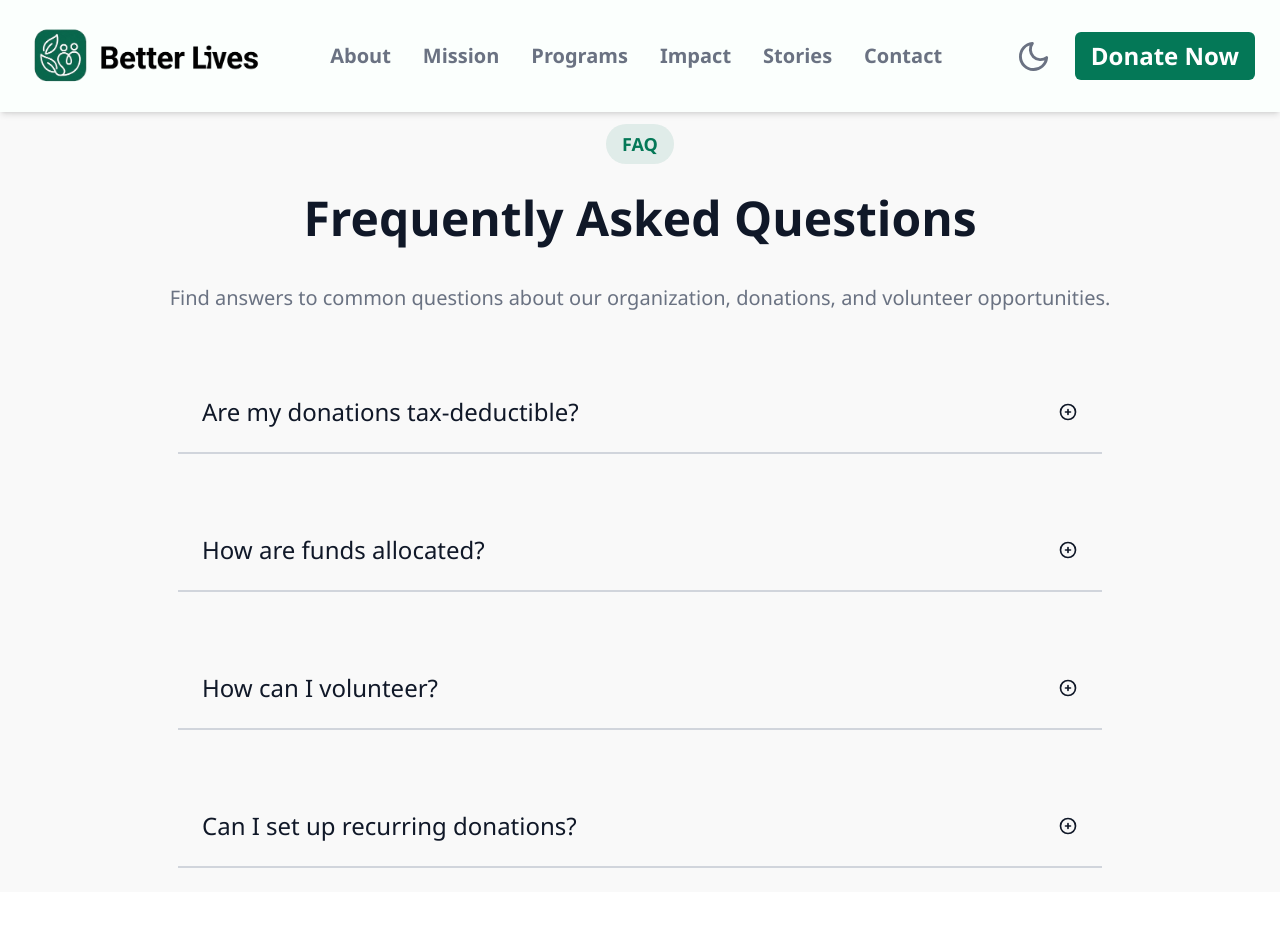
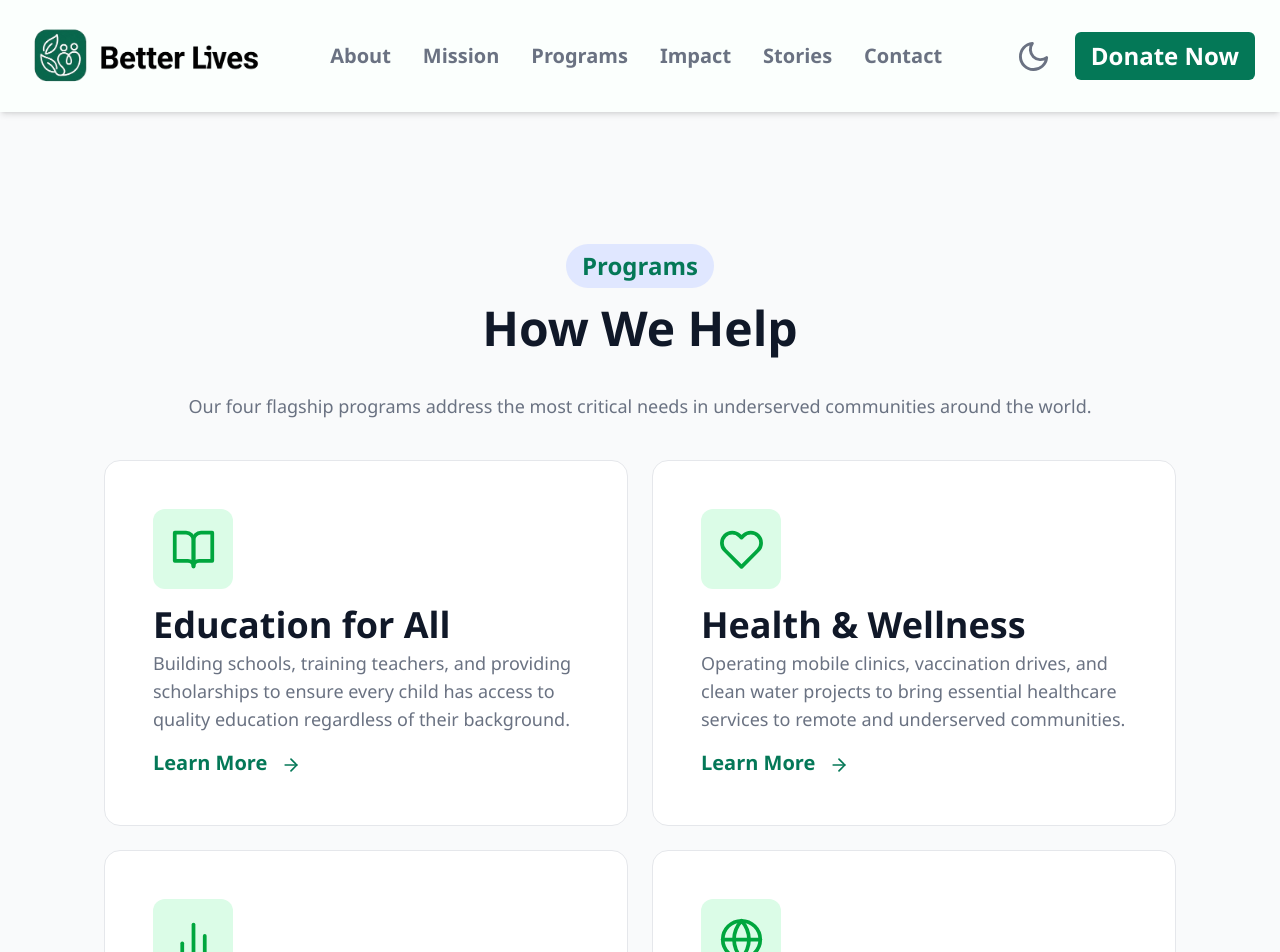
Before and after one commit to Victoryruro/Better-Lives, a React (Vite) app: page / in a window 1280 px wide. Shown: the top 952 px of the page. Built offline with nearby package versions, Linux system fonts and the light colour scheme.

Commit message:
Done with Program Component

```diff
--- /dev/null
+++ b/src/Components/HomepageComponents/Programs.jsx
@@ -0,0 +1,87 @@
+import { Link } from 'react-router-dom'
+import { FiCode, FiFeather, FiBarChart2, FiHeart,FiBookOpen, FiMap, FiGlobe, FiArrowRight } from 'react-icons/fi'
+import { HiOutlineSpeakerphone,  } from 'react-icons/hi'
+
+
+const Programs = [
+  {
+    name: 'Education for All',
+    Text: 'Building schools, training teachers, and providing scholarships to ensure every child has access to quality education regardless of their background.',
+    icon: FiBookOpen,
+    bg: 'bg-green-100 dark:bg-green-900/40',
+    iconColor: 'text-green-600 dark:text-green-300',
+  },
+  {
+    name: 'Health & Wellness',
+    Text: 'Operating mobile clinics, vaccination drives, and clean water projects to bring essential healthcare services to remote and underserved communities.',
+    icon: FiHeart,
+    bg: 'bg-green-100 dark:bg-green-900/40',
+    iconColor: 'text-green-600 dark:text-green-300',
+  },
+  {
+    name: 'Economic Empowerment',
+    Text: 'Providing microloans, job training programs, and women\'s cooperatives to help families build sustainable livelihoods and break the cycle of poverty.',
+
+    icon:FiBarChart2,
+    bg: 'bg-green-100 dark:bg-green-900/40',
+    iconColor: 'text-green-600 dark:text-green-300',
+  },
+  {
+    name: 'Environmental Action',
+    Text: 'Leading reforestation initiatives, clean energy installations, and sustainable farming education to protect ecosystems and combat climate change.',
+    icon: FiGlobe,
+    bg: 'bg-green-100 dark:bg-green-900/40',
+    iconColor: 'text-green-600 dark:text-green-300',
+  },
+
+
+]
+
+export default function Program() {
+  return (
+    <section className="w-full py-16 px-6 bg-gray-50 dark:bg-gray-950!">
+      <div className=" mx-auto text-center p-6 md:p-20">
+        {/* Eyebrow pill */}
+        <span className="inline-block bg-indigo-100  text-primary-50 dark:bg-primary-50/5 dark:text-primary-50! text-2xl font-semibold px-4 py-1.5 rounded-full mb-4">
+          Programs
+        </span>
+
+        {/* Heading */}
+        <h2 className="text-3xl md:text-5xl font-extrabold text-gray-900 dark:text-white! mb-10">
+          How We Help
+        </h2>
+
+        {/* Subtext */}
+        <p className="mt-10 text-lg text-gray-500 dark:text-gray-400! text-center  mx-auto">
+          Our four flagship programs address the most critical needs in underserved communities around the world.
+        </p>
+
+        {/* Category grid */}
+        <div className="mt-10 grid grid-cols-1 md:grid-cols-2  gap-6 w-full">
+          {Programs.map(({ name, Text, icon: Icon, bg, iconColor }) => (
+            <Link
+              key={name}
+              to={`/`}
+              className="group w-full text-left bg-white dark:bg-gray-900! border border-gray-200 dark:border-gray-700! rounded-2xl p-12 hover:shadow-lg hover:-translate-y-1 transition-all duration-200"
+            >
+              <div className={`h-20 w-20 rounded-xl flex items-center justify-center ${bg}`}>
+                <Icon size={45} className={iconColor} />
+              </div>
+
+              <h3 className="mt-4 text-4xl font-bold text-gray-900 dark:text-white! group-hover:text-primary-50 dark:group-hover:text-primary-50/90! transition-colors">
+                {name}
+              </h3>
+
+              <p className="mt-1 text-lg text-gray-500 dark:text-gray-400">
+                {Text}
+              </p>
+              <button className="mt-4 text-xl text-primary-50 dark:text-primary-400! font-semibold hover:text-primary-50 dark:hover:text-primary-400! transition-colors">
+                Learn More <FiArrowRight className="inline-block ml-2" />
+              </button>
+            </Link>
+          ))}
+        </div>
+      </div>
+    </section>
+  )
+}
--- a/src/Pages/Home.jsx
+++ b/src/Pages/Home.jsx
@@ -1,10 +1,12 @@
 import React from 'react'
 import Faq from '../Components/HomepageComponents/Faq'
+import Program from '../Components/HomepageComponents/Programs'
 
 const Home = () => {
   return (
     <>
         <div className='bg-[#f9f9f9] dark:bg-[#0e0e0e] mt-25'>
+            <Program/>
             <Faq/>
         </div>
     </>
```
